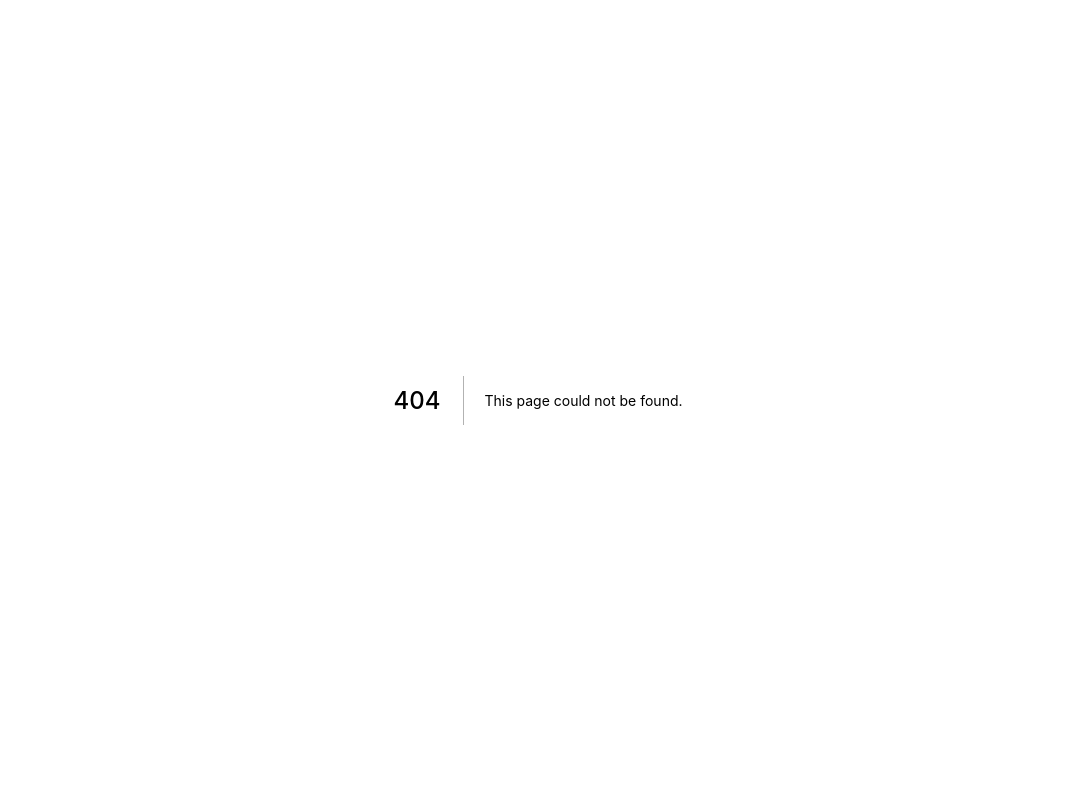
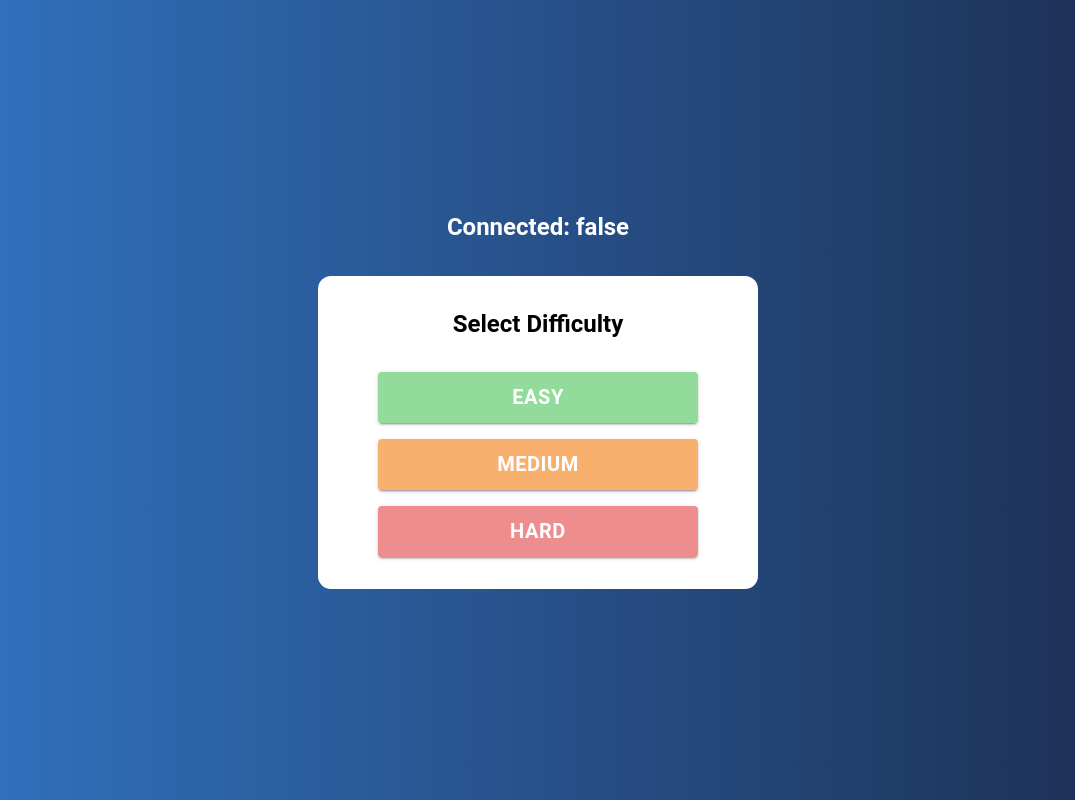
Before and after one commit to CS3219-AY2223S1/cs3219-project-ay2223s1-g17, a Next.js app in the folder frontend/: page /match in a window 1280 px wide. Before the commit this address had no page. Shown: the whole page, without its empty margins (102-1177 px from the left). Built offline with nearby package versions, Linux system fonts and the light colour scheme; no server answers.

Commit message:
chore: combine match make and difficulty select components

```diff
--- a/frontend/components/DifficultySelect/index.ts
+++ /dev/null
@@ -1,2 +0,0 @@
-import DifficultySelect from './DifficultySelect';
-export default DifficultySelect;
--- a/frontend/components/MatchMake/MatchMake.tsx
+++ b/frontend/components/MatchMake/MatchMake.tsx
@@ -1,30 +1,109 @@
-import useSocket, { DIFFICULTY } from 'components/MatchMake/hooks/useSocket';
-import React from 'react';
+import useSocket from 'components/MatchMake/hooks/useSocket';
+import { Box, Button, Stack, Typography } from '@mui/material/';
+import { DIFFICULTY } from 'utils/enums';
 
 const MatchMake = () => {
   const { isConnected, startMatch, isMatching, count } = useSocket();
 
   return (
-    <div>
-      <p>Connected: {'' + isConnected}</p>
-      <button disabled={isMatching} onClick={() => startMatch(DIFFICULTY.EASY)}>
-        easy
-      </button>
-      <button
+    <Box
+      sx={{
+        display: 'flex',
+        flexDirection: 'column',
+        justifyContent: 'center',
+        alignItems: 'center',
+        height: '100vh',
+        backgroundImage: 'linear-gradient(to right, #3275c4, #1c2d50)',
+      }}
+    >
+      <Typography
+        variant="h5"
+        align="center"
+        color="white"
+        fontWeight="bold"
+        sx={{ marginBottom: 4 }}
+      >
+        Connected: {'' + isConnected}
+      </Typography>
+      <Stack
+        sx={{
+          borderRadius: '13px',
+          width: '55vh',
+          bgcolor: 'white',
+          alignItems: 'center',
+          columnGap: 8,
+          paddingY: 4,
+          paddingX: 8,
+        }}
+      >
+        <Stack
+          spacing={2}
+          sx={{
+            width: '40vh',
+          }}
+        >
+          <Typography
+            variant="h5"
+            align="center"
+            color="black"
+            fontWeight="bold"
+          >
+            Select Difficulty
+          </Typography>
+          <p></p>
+          <Button
+            type="submit"
+            variant="contained"
+            size="large"
+            style={{
+              backgroundColor: '#93DB9A',
+              fontSize: '20px',
+              fontWeight: 'bold',
+              textTransform: 'none',
+            }}
+            disabled={isMatching}
+            onClick={() => startMatch(DIFFICULTY.EASY)}
+          >
+            {DIFFICULTY.EASY}
+          </Button>
+          <Button
+            type="submit"
+            variant="contained"
+            size="large"
+            style={{
+              backgroundColor: '#F8B06E',
+              fontSize: '20px',
+              fontWeight: 'bold',
+              textTransform: 'none',
+            }}
             disabled={isMatching}
             onClick={() => startMatch(DIFFICULTY.MEDIUM)}
           >
-        medium
-      </button>
-      <button disabled={isMatching} onClick={() => startMatch(DIFFICULTY.HARD)}>
-        hard
-      </button>
+            {DIFFICULTY.MEDIUM}
+          </Button>
+          <Button
+            type="submit"
+            variant="contained"
+            size="large"
+            style={{
+              backgroundColor: '#ED8D8D',
+              fontSize: '20px',
+              fontWeight: 'bold',
+              textTransform: 'none',
+            }}
+            disabled={isMatching}
+            onClick={() => startMatch(DIFFICULTY.HARD)}
+          >
+            {DIFFICULTY.HARD}
+          </Button>
           {count !== null && (
             <div>
               <b>{count}</b>
             </div>
           )}
-    </div>
+        </Stack>
+      </Stack>
+    </Box>
   );
 };
 
--- a/frontend/components/MatchMake/hooks/useSocket.ts
+++ b/frontend/components/MatchMake/hooks/useSocket.ts
@@ -1,14 +1,8 @@
-import { SocketAddress } from 'net';
 import { useState, useEffect } from 'react';
 import io from 'socket.io-client';
+import { DIFFICULTY } from 'utils/enums';
 
-const socket = io(process.env.NEXT_PUBLIC_MATCHING_SERVICE_URL || '');
-
-export enum DIFFICULTY {
-  EASY = 'EASY',
-  MEDIUM = 'MEDIUM',
-  HARD = 'HARD',
-}
+const socket = io(process.env.NEXT_PUBLIC_MATCHING_SERVICE_URL ?? '');
 
 const useSocket = () => {
   const [isConnected, setIsConnected] = useState(socket.connected);
```
Also changed, not shown: frontend/components/DifficultySelect/DifficultySelect.tsx (deleted, +0 -98 lines), frontend/pages/match.tsx (renamed from frontend/pages/match-making.tsx). Lines whose indentation alone changed are shown as unchanged.
